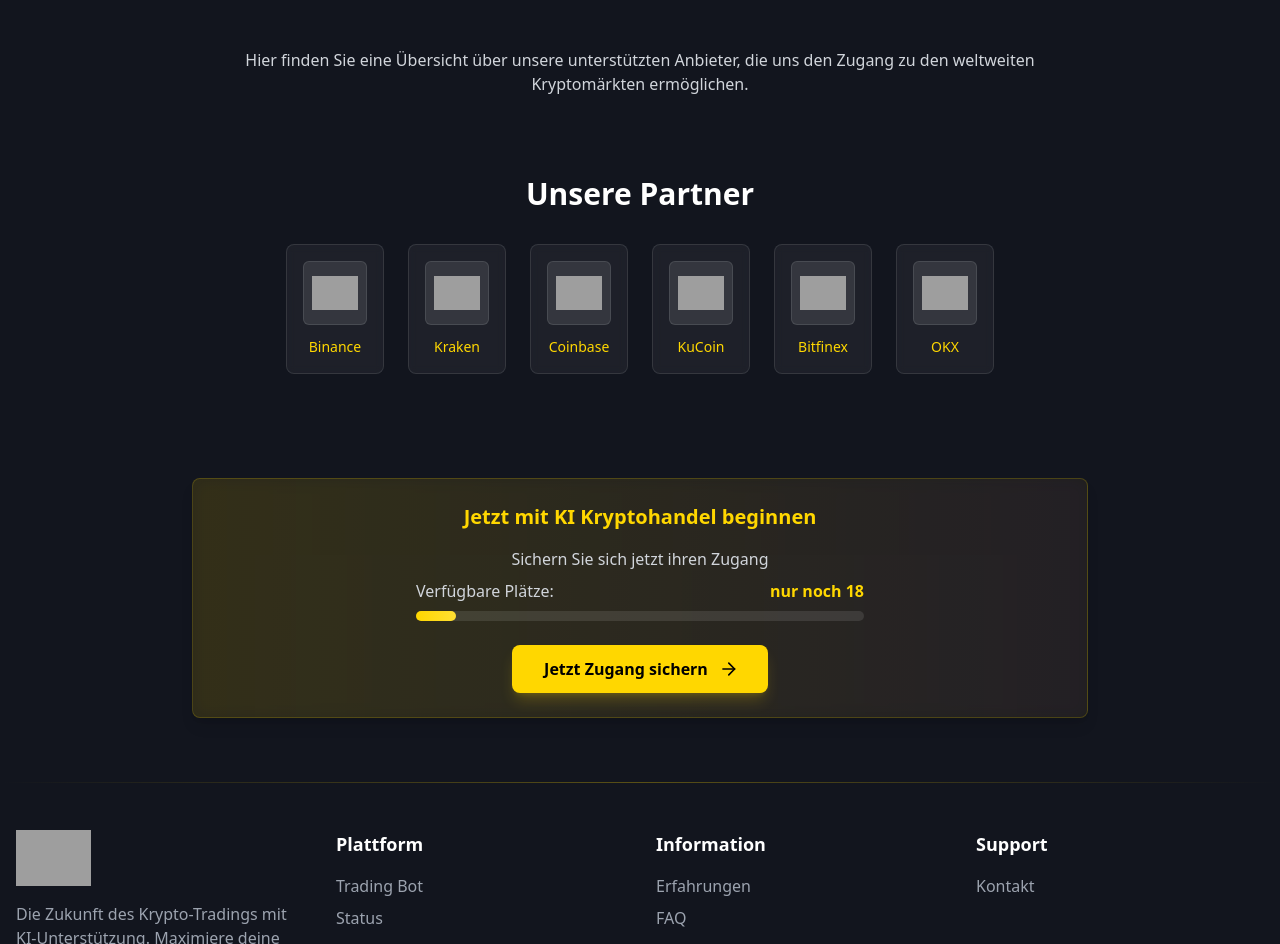
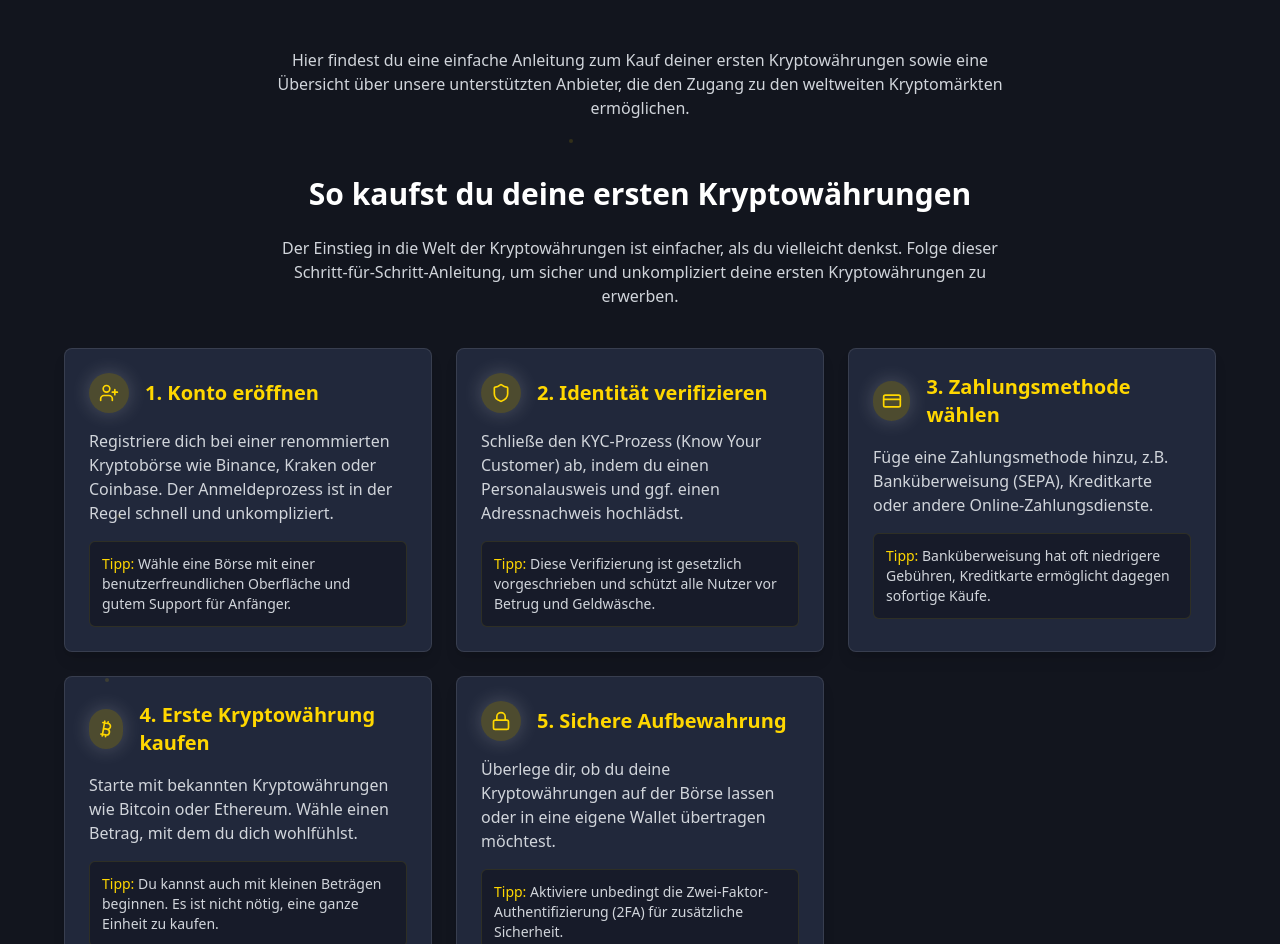
Before and after one commit to dvvvvv411/lead-whisperer-portal, a React (Vite) app: page /partner in a window 1280 px wide. Shown: the part 208-1152 px from the top of the page. Built offline with nearby package versions, Linux system fonts and the light colour scheme; grey boxes are pictures that could not be loaded.

Commit message:
feat: Implement "Unsere Partner" intro section
This commit implements the new introductory section on the "Unsere Partner" page, as per the provided plan. It includes a 5-step guide to buying cryptocurrencies, using icons, clear explanations, and security tips, designed to fit the website's style.

```diff
--- /dev/null
+++ b/src/components/landing/partners/IntroSection.tsx
@@ -0,0 +1,109 @@
+
+import { motion } from "framer-motion";
+import { Bitcoin, CreditCard, Lock, Shield, UserPlus } from "lucide-react";
+import { useIsMobile } from "@/hooks/use-mobile";
+
+const steps = [
+  {
+    id: 1,
+    title: "Konto eröffnen",
+    icon: UserPlus,
+    description: "Registriere dich bei einer renommierten Kryptobörse wie Binance, Kraken oder Coinbase. Der Anmeldeprozess ist in der Regel schnell und unkompliziert.",
+    tip: "Wähle eine Börse mit einer benutzerfreundlichen Oberfläche und gutem Support für Anfänger."
+  },
+  {
+    id: 2,
+    title: "Identität verifizieren",
+    icon: Shield,
+    description: "Schließe den KYC-Prozess (Know Your Customer) ab, indem du einen Personalausweis und ggf. einen Adressnachweis hochlädst.",
+    tip: "Diese Verifizierung ist gesetzlich vorgeschrieben und schützt alle Nutzer vor Betrug und Geldwäsche."
+  },
+  {
+    id: 3,
+    title: "Zahlungsmethode wählen",
+    icon: CreditCard,
+    description: "Füge eine Zahlungsmethode hinzu, z.B. Banküberweisung (SEPA), Kreditkarte oder andere Online-Zahlungsdienste.",
+    tip: "Banküberweisung hat oft niedrigere Gebühren, Kreditkarte ermöglicht dagegen sofortige Käufe."
+  },
+  {
+    id: 4,
+    title: "Erste Kryptowährung kaufen",
+    icon: Bitcoin,
+    description: "Starte mit bekannten Kryptowährungen wie Bitcoin oder Ethereum. Wähle einen Betrag, mit dem du dich wohlfühlst.",
+    tip: "Du kannst auch mit kleinen Beträgen beginnen. Es ist nicht nötig, eine ganze Einheit zu kaufen."
+  },
+  {
+    id: 5,
+    title: "Sichere Aufbewahrung",
+    icon: Lock,
+    description: "Überlege dir, ob du deine Kryptowährungen auf der Börse lassen oder in eine eigene Wallet übertragen möchtest.",
+    tip: "Aktiviere unbedingt die Zwei-Faktor-Authentifizierung (2FA) für zusätzliche Sicherheit."
+  }
+];
+
+const IntroSection = () => {
+  const isMobile = useIsMobile();
+
+  return (
+    <div className="mb-14">
+      <motion.h2
+        initial={{ opacity: 0, y: -10 }}
+        whileInView={{ opacity: 1, y: 0 }}
+        viewport={{ once: true }}
+        transition={{ duration: 0.5 }}
+        className="text-2xl md:text-3xl font-bold mb-6 text-center text-white"
+      >
+        So kaufst du deine ersten Kryptowährungen
+      </motion.h2>
+
+      <motion.p
+        initial={{ opacity: 0 }}
+        whileInView={{ opacity: 1 }}
+        viewport={{ once: true }}
+        transition={{ duration: 0.5, delay: 0.1 }}
+        className="text-center text-gray-300 max-w-3xl mx-auto mb-10"
+      >
+        Der Einstieg in die Welt der Kryptowährungen ist einfacher, als du vielleicht denkst.
+        Folge dieser Schritt-für-Schritt-Anleitung, um sicher und unkompliziert deine ersten
+        Kryptowährungen zu erwerben.
+      </motion.p>
+
+      <div className={`grid ${isMobile ? 'grid-cols-1 gap-8' : 'grid-cols-1 md:grid-cols-2 lg:grid-cols-3 gap-6'} max-w-6xl mx-auto`}>
+        {steps.map((step, index) => (
+          <motion.div
+            key={step.id}
+            initial={{ opacity: 0, y: 20 }}
+            whileInView={{ opacity: 1, y: 0 }}
+            viewport={{ once: true }}
+            transition={{ duration: 0.5, delay: index * 0.1 }}
+            className="bg-casino-card border border-white/10 rounded-lg p-6 shadow-lg hover:border-gold/30 transition-all"
+            whileHover={{
+              y: -5,
+              boxShadow: "0 10px 25px -5px rgba(0, 0, 0, 0.2), 0 10px 10px -5px rgba(0, 0, 0, 0.1)",
+              borderColor: "rgba(255, 215, 0, 0.4)"
+            }}
+          >
+            <div className="flex items-center mb-4">
+              <div className="h-10 w-10 rounded-full bg-gold/20 flex items-center justify-center mr-4 shadow-glow">
+                <step.icon className="h-5 w-5 text-gold" />
+              </div>
+              <h3 className="text-xl font-semibold text-gold">
+                {step.id}. {step.title}
+              </h3>
+            </div>
+
+            <p className="text-gray-300 mb-4">{step.description}</p>
+
+            <div className="bg-black/30 border border-gold/10 rounded-md p-3 mt-auto">
+              <p className="text-sm text-gray-300">
+                <span className="text-gold font-medium">Tipp:</span> {step.tip}
+              </p>
+            </div>
+          </motion.div>
+        ))}
+      </div>
+    </div>
+  );
+};
+
+export default IntroSection;
--- a/src/pages/Partners.tsx
+++ b/src/pages/Partners.tsx
@@ -2,6 +2,8 @@
 import { motion } from "framer-motion";
 import PageLayout from "@/components/landing/PageLayout";
 import PartnersSection from "@/components/landing/PartnersSection";
+import IntroSection from "@/components/landing/partners/IntroSection";
+import BackgroundEffects from "@/components/landing/partners/BackgroundEffects";
 import CtaBanner from "@/components/landing/CtaBanner";
 
 const Partners = () => {
@@ -10,15 +12,39 @@ const Partners = () => {
       title="Unsere Partner"
       description="Für eine zuverlässige Performance arbeitet unsere KI ausschließlich mit führenden internationalen Börsenplattformen zusammen."
     >
-      <div className="max-w-4xl mx-auto">
+      <div className="relative">
+        <BackgroundEffects />
+
+        <div className="max-w-6xl mx-auto">
           <motion.p
             initial={{ opacity: 0, y: 20 }}
             animate={{ opacity: 1, y: 0 }}
             transition={{ duration: 0.5, delay: 0.2 }}
-          className="text-center mb-10 text-gray-300"
+            className="text-center mb-14 text-gray-300 max-w-3xl mx-auto"
           >
-          Hier finden Sie eine Übersicht über unsere unterstützten Anbieter, die uns den Zugang zu den weltweiten Kryptomärkten ermöglichen.
+            Hier findest du eine einfache Anleitung zum Kauf deiner ersten Kryptowährungen sowie eine Übersicht über
+            unsere unterstützten Anbieter, die den Zugang zu den weltweiten Kryptomärkten ermöglichen.
           </motion.p>
+
+          <IntroSection />
+
+          <motion.div
+            initial={{ opacity: 0, y: 20 }}
+            whileInView={{ opacity: 1, y: 0 }}
+            viewport={{ once: true }}
+            transition={{ duration: 0.5 }}
+            className="mt-20 mb-10"
+          >
+            <h2 className="text-2xl md:text-3xl font-bold mb-6 text-center text-white">
+              <span className="bg-gradient-to-r from-gold to-gold-light bg-clip-text text-transparent">
+                Unterstützte Börsen
+              </span>
+            </h2>
+            <p className="text-center text-gray-300 max-w-3xl mx-auto mb-10">
+              Unsere KI arbeitet mit den folgenden führenden Kryptobörsen zusammen, um dir den
+              bestmöglichen Service zu bieten. Du kannst mit jeder dieser Börsen starten.
+            </p>
+          </motion.div>
 
           <PartnersSection />
 
@@ -26,6 +52,7 @@ const Partners = () => {
             <CtaBanner />
           </div>
         </div>
+      </div>
     </PageLayout>
   );
 };
```
Lines whose indentation alone changed are shown as unchanged.
